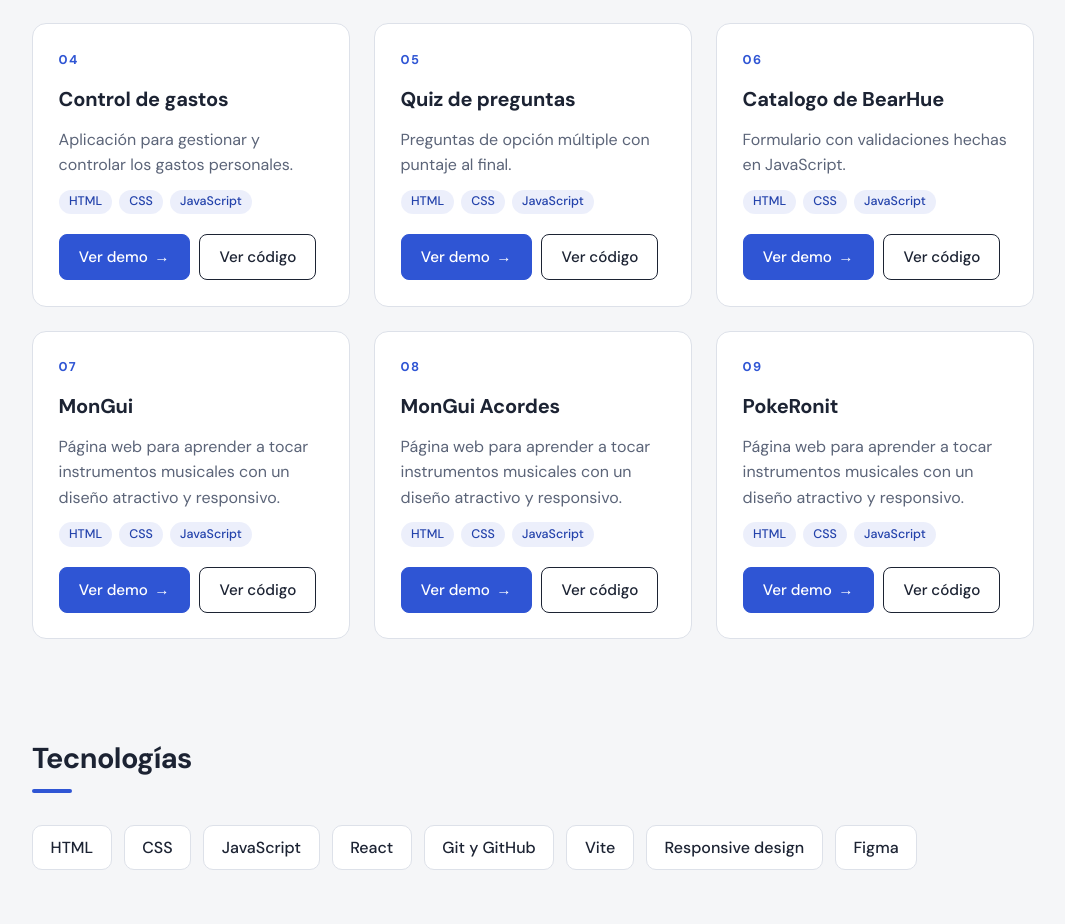
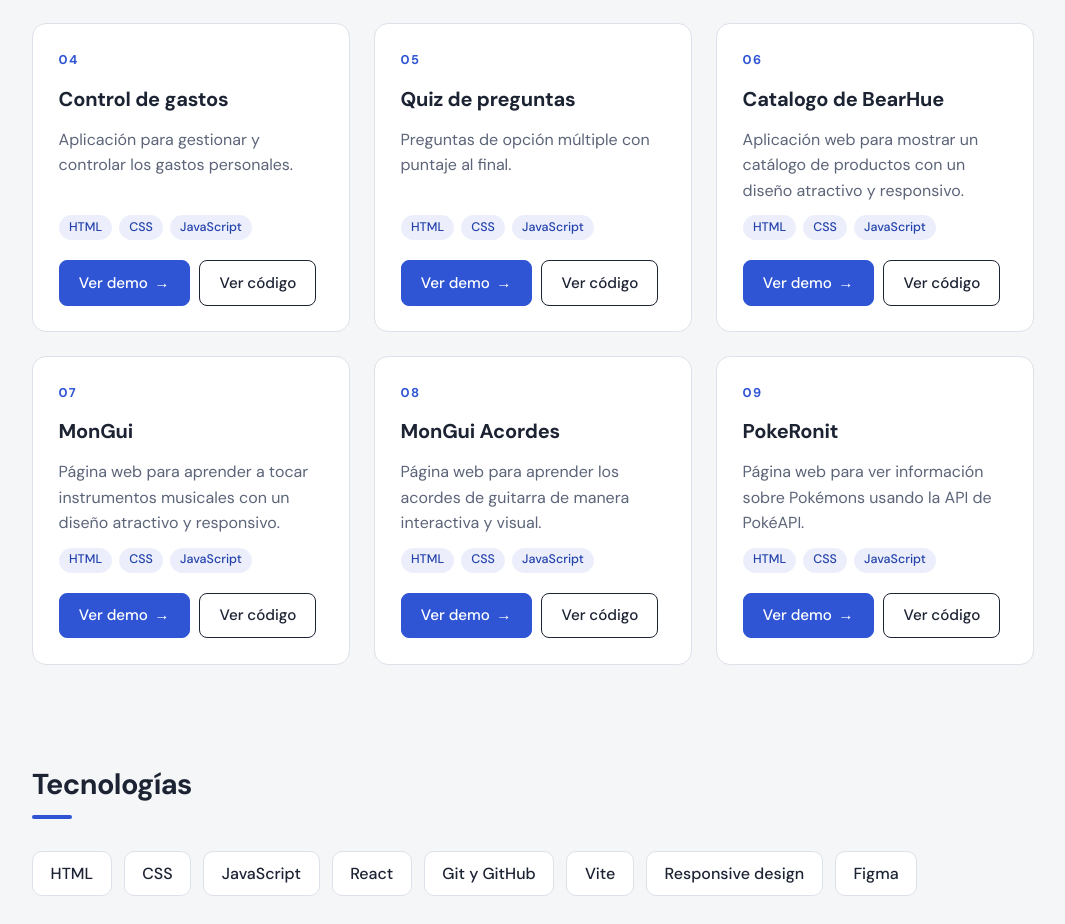
Before and after one commit to RodriSp1/Mi-portafolio-de-Proyectos, a React (Vite) app: page / in a window 1280 px wide. Shown: the part 1052-1976 px from the top of the page, without its empty margins (107-1172 px from the left). Built offline with nearby package versions, Linux system fonts and the light colour scheme.

Commit message:
Se edita la descripción de los proyectos

```diff
--- a/src/data.js
+++ b/src/data.js
@@ -55,7 +55,7 @@ export const proyectos = [
   {
     id: 6,
     titulo: 'Catalogo de BearHue',
-    descripcion: 'Formulario con validaciones hechas en JavaScript.',
+    descripcion: 'Aplicación web para mostrar un catálogo de productos con un diseño atractivo y responsivo.',
     tags: ['HTML', 'CSS', 'JavaScript'],
     demo: `https://rodrisp1.github.io/Catalogo-Bearhue/`,
     codigo: `https://github.com/RodriSp1/Catalogo-Bearhue`,
@@ -71,7 +71,7 @@ export const proyectos = [
   {
     id: 8,
     titulo: 'MonGui Acordes',
-    descripcion: 'Página web para aprender a tocar instrumentos musicales con un diseño atractivo y responsivo.',
+    descripcion: 'Página web para aprender los acordes de guitarra de manera interactiva y visual.',
     tags: ['HTML', 'CSS', 'JavaScript'],
     demo: `https://rodrisp1.github.io/Mon-Gui-Acordes/`,
     codigo: `https://github.com/RodriSp1/Mon-Gui-Acordes`,
@@ -79,7 +79,7 @@ export const proyectos = [
   {
     id: 9,
     titulo: 'PokeRonit',
-    descripcion: 'Página web para aprender a tocar instrumentos musicales con un diseño atractivo y responsivo.',
+    descripcion: 'Página web para ver información sobre Pokémons usando la API de PokéAPI.',
     tags: ['HTML', 'CSS', 'JavaScript'],
     demo: `https://rodrisp1.github.io/Pokedex-Ronit10/`,
     codigo: `https://github.com/RodriSp1/Pokedex-Ronit10`,
```
